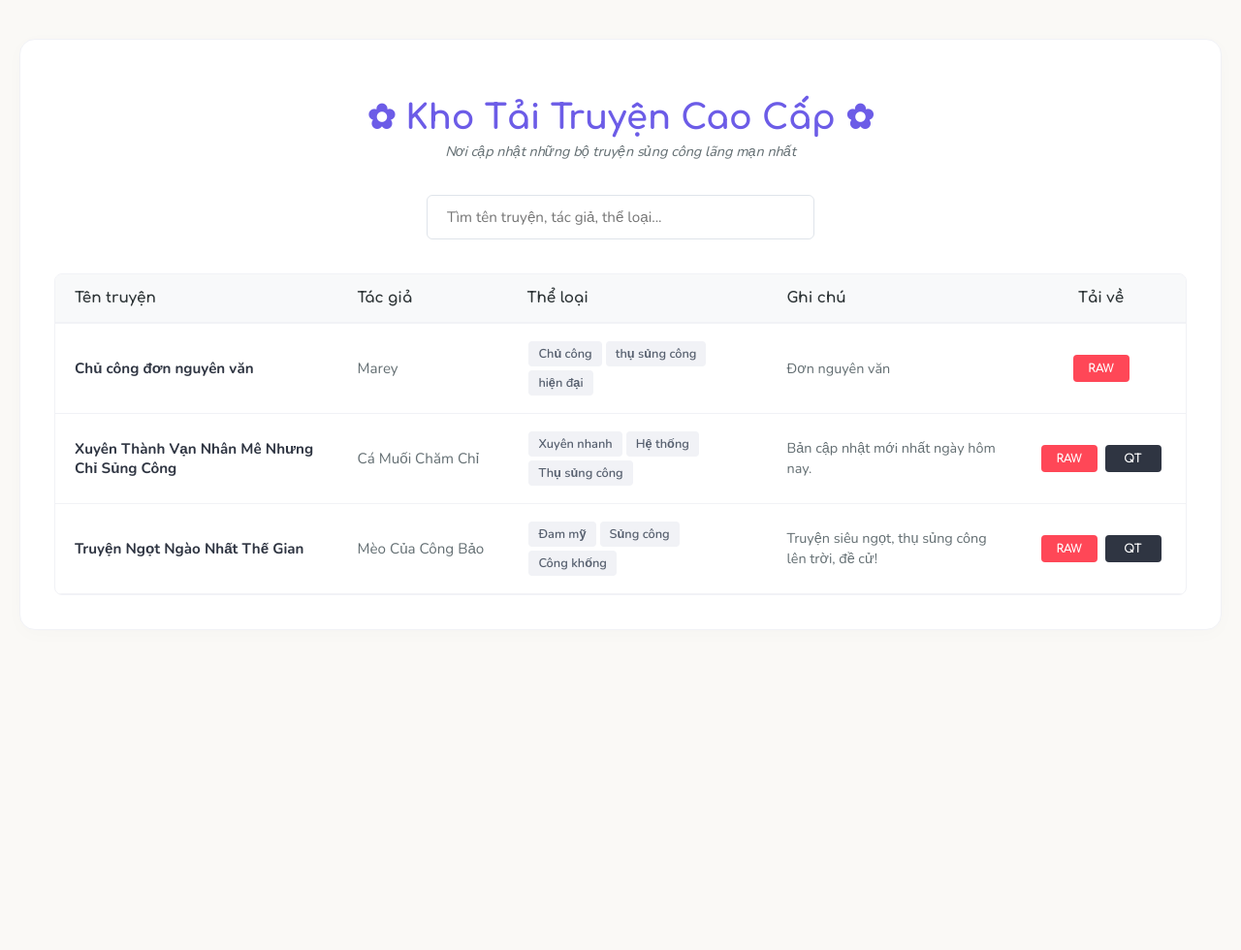
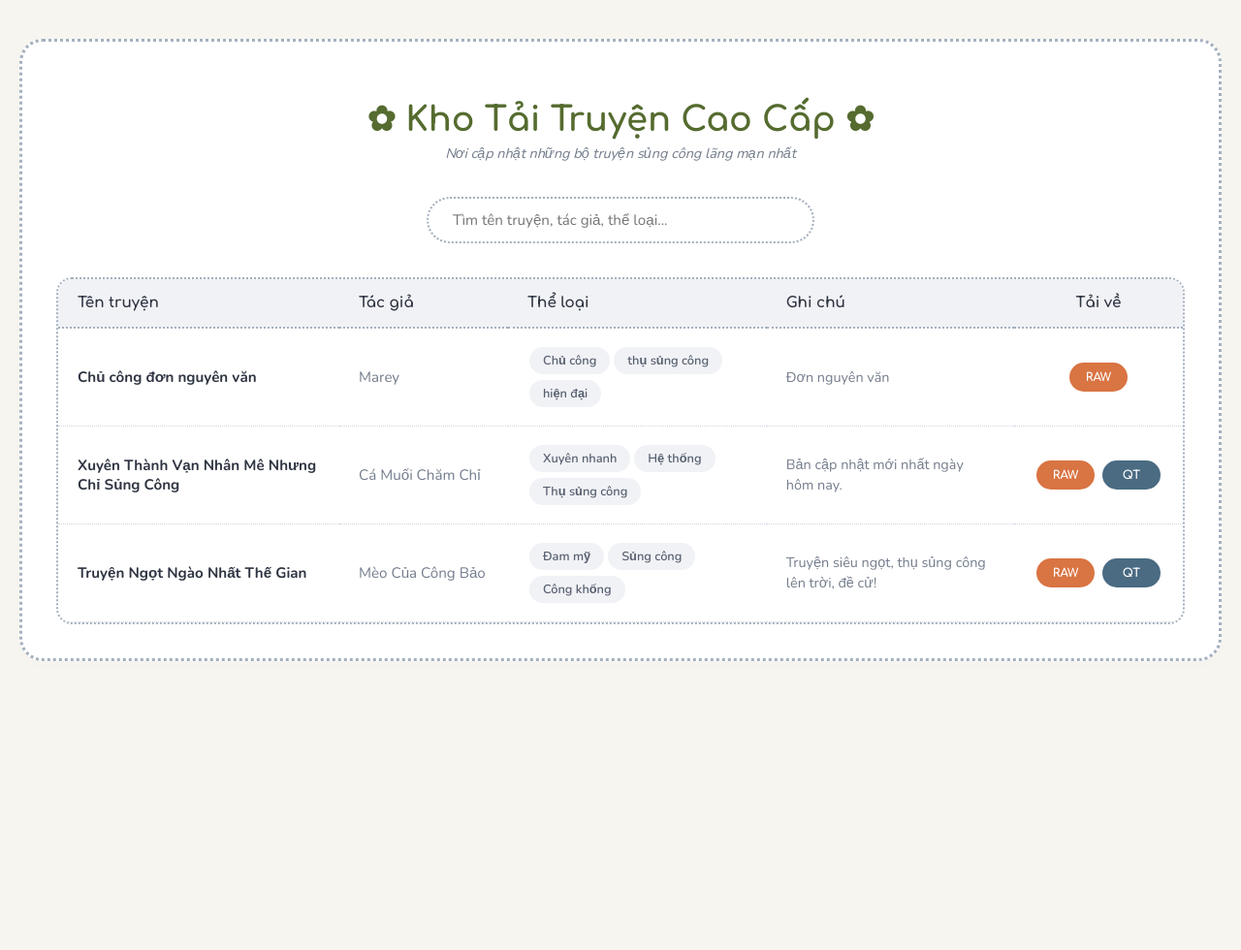
Before and after one commit to PhamNhaDoan/phamnhadoan.github.io, a Jekyll site: the page chucongconvert/taitruyen/index.html, which Jekyll copies as it is, in a window 1280 px wide. Shown: the whole page at 97% size. Built offline with Jekyll 4.4.1, drawn with Linux system fonts in a browser that asks for light colours.

Commit message:
Refactor styles and update HTML structure

```diff
--- a/chucongconvert/taitruyen/index.html
+++ b/chucongconvert/taitruyen/index.html
@@ -7,13 +7,13 @@
     <link href="https://fonts.googleapis.com/css2?family=Comfortaa:wght@500;700&family=Nunito:wght@400;600;700&display=swap" rel="stylesheet">
     <style>
         :root {
-            --bg-color: #faf9f6; /* Nền trắng kem cao cấp, dịu mắt */
-            --primary-purple: #6c5ce7;
-            --text-dark: #2d3436;
-            --text-muted: #636e72;
-            --border-color: #f1f2f6;
-            --raw-color: #ff4757;
-            --qt-color: #2f3542; /* Màu QT tối lịch lãm, sang trọng */
+            --bg-color: #f7f5f0; /* Nền xám sữa kem dịu mắt */
+            --primary-earth-green: #556b2f; /* Xanh lá đất (Xanh rêu) */
+            --earth-orange: #d97443; /* Cam đất mộc mạc */
+            --earth-blue: #4a6b82; /* Xanh đất (Xanh biển trầm) */
+            --text-dark: #2f3542;
+            --text-muted: #747d8c;
+            --border-color: #a4b0be; /* Màu xám viền */
         }
 
         body {
@@ -25,20 +25,21 @@
             min-height: 100vh;
         }
 
+        /* Container viền chấm bi sang trọng, nhẹ nhàng */
         .main-wrapper {
             max-width: 1200px;
             margin: 0 auto;
             background: #ffffff;
             padding: 35px;
-            border-radius: 16px;
-            box-shadow: 0 4px 20px rgba(0, 0, 0, 0.02); /* Đổ bóng siêu nhẹ, thanh lịch */
-            border: 1px solid #f1f2f6;
+            border-radius: 24px;
+            box-shadow: 0 4px 20px rgba(0, 0, 0, 0.01);
+            border: 3px dotted var(--border-color); /* Viền chấm bi khung chính */
         }
 
         h1 {
             font-family: 'Comfortaa', cursive;
             text-align: center;
-            color: var(--primary-purple);
+            color: var(--primary-earth-green);
             margin-bottom: 5px;
             font-size: 2.2rem;
             font-weight: 700;
@@ -60,27 +61,28 @@
 
         .search-input {
             width: 100%;
-            padding: 12px 20px;
+            padding: 12px 25px;
             font-size: 0.95rem;
-            border: 1px solid #dfe4ea;
-            border-radius: 6px;
+            border: 2px dotted var(--border-color); /* Viền chấm bi cho ô search */
+            border-radius: 50px; /* Bo tròn hoàn toàn */
             outline: none;
             background: #ffffff;
             color: var(--text-dark);
-            transition: border-color 0.2s ease;
+            transition: all 0.2s ease;
             font-family: 'Nunito', sans-serif;
             box-sizing: border-box;
         }
 
         .search-input:focus {
-            border-color: var(--primary-purple);
+            border-style: dashed;
+            border-color: var(--earth-orange);
         }
 
-        /* Bảng danh sách truyện phẳng phẳng, sạch sẽ */
+        /* Bảng danh sách truyện phẳng sạch sẽ */
         .table-container {
             overflow-x: auto;
-            border-radius: 8px;
-            border: 1px solid var(--border-color);
+            border-radius: 16px;
+            border: 2px dotted var(--border-color); /* Viền chấm bi quanh bảng */
         }
 
         table {
@@ -90,57 +92,56 @@
         }
 
         th {
-            background-color: #f8f9fa;
+            background-color: #f1f2f6; /* Nền xám nhạt cho th */
             color: var(--text-dark);
             font-family: 'Comfortaa', cursive;
             font-weight: 700;
             padding: 16px 20px;
             font-size: 0.95rem;
-            border-bottom: 2px solid var(--border-color);
+            border-bottom: 2px dotted var(--border-color);
         }
 
         td {
             padding: 16px 20px;
-            border-bottom: 1px solid var(--border-color);
+            border-bottom: 1px dotted #ced6e0;
             font-size: 0.95rem;
             vertical-align: middle;
         }
 
-        /* Hiệu ứng lướt hàng êm dịu, nhẹ máy */
         tr {
             transition: background-color 0.2s ease;
         }
 
         tr:hover {
-            background-color: #fcfcff;
+            background-color: #f9f8f6;
         }
 
         .story-title {
             font-weight: 700;
-            color: #2f3542;
+            color: var(--text-dark);
         }
 
         .author-name {
             color: var(--text-muted);
         }
 
-        /* NÚT THỂ LOẠI KHÔNG CÒN HIỆU ỨNG NẶNG */
+        /* TAG THỂ LOẠI BO TRÒN XINH XẮN */
         .genre-tag {
-            background: #f1f2f6;
+            background: #f1f2f6; /* Nền xám nhẹ thanh lịch */
             color: #57606f;
-            padding: 4px 10px;
-            border-radius: 4px;
+            padding: 5px 14px;
+            border-radius: 50px; /* Bo tròn tuyệt đối */
             font-size: 0.8rem;
             font-weight: 600;
             display: inline-block;
-            margin: 2px;
+            margin: 3px 2px;
             cursor: pointer;
             transition: all 0.2s ease;
             user-select: none;
         }
 
         .genre-tag:hover {
-            background: var(--primary-purple);
+            background: var(--primary-earth-green); /* Hover lên màu xanh lá đất */
             color: #ffffff;
         }
 
@@ -150,15 +151,15 @@
             line-height: 1.4;
         }
 
-        /* 2 NÚT RAW VÀ QT TỐI GIẢN CHÂN PHƯƠNG, SIÊU SANG */
+        /* 2 NÚT RAW VÀ QT BO TRÒN TUYỆT ĐỐI */
         .btn-download {
             display: inline-flex;
             align-items: center;
             justify-content: center;
-            width: 58px;
-            padding: 7px 0;
+            width: 60px;
+            padding: 8px 0;
             margin: 2px;
-            border-radius: 4px;
+            border-radius: 50px; /* Bo góc bong bóng tròn xịn */
             color: #ffffff;
             text-decoration: none;
             font-weight: 700;
@@ -168,11 +169,11 @@
             transition: opacity 0.2s ease;
         }
 
-        .btn-raw { background-color: var(--raw-color); }
-        .btn-qt { background-color: var(--qt-color); }
+        .btn-raw { background-color: var(--earth-orange); } /* Cam đất */
+        .btn-qt { background-color: var(--earth-blue); }    /* Xanh biển trầm đất */
 
         .btn-download:hover {
-            opacity: 0.85; /* Hiệu ứng mờ nhẹ thanh lịch khi hover */
+            opacity: 0.85;
         }
 
         @media (max-width: 768px) {
@@ -217,8 +219,8 @@
         "tacGia": "Mèo Của Công Bảo",
         "theLoai": "Đam mỹ, Sủng công, Công khống",
         "ghiChu": "Truyện siêu ngọt, thụ sủng công lên trời, đề cử!",
-        "linkRaw": "https://drive.google.com/...",
-        "linkQT": "https://mediafire.com/..."
+        "linkRaw": "https://drive.google.com/file/d/sample1",
+        "linkQT": "https://mediafire.com/file/sample1"
       },
       {
         "id": 2,
@@ -226,8 +228,8 @@
         "tacGia": "Cá Muối Chăm Chỉ",
         "theLoai": "Xuyên nhanh, Hệ thống, Thụ sủng công",
         "ghiChu": "Bản cập nhật mới nhất ngày hôm nay.",
-        "linkRaw": "https://drive.google.com/...",
-        "linkQT": "https://mediafire.com/..."
+        "linkRaw": "https://drive.google.com/file/d/sample2",
+        "linkQT": "https://mediafire.com/file/sample2"
       },
       {
         "id": 1781870912608,
```
Also changed, not shown: other parts of chucongconvert/taitruyen/index.html (+2 -1 lines).
